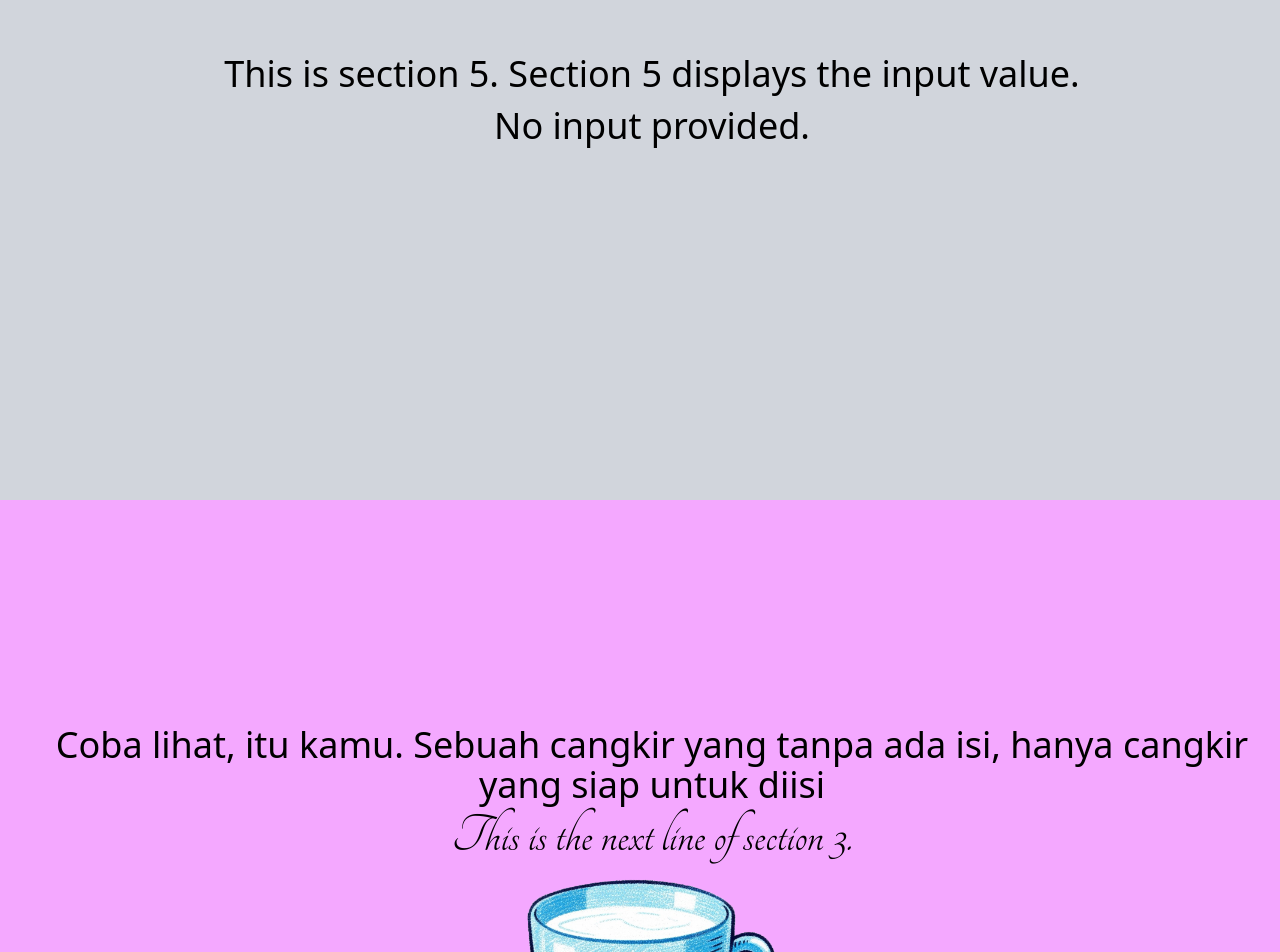
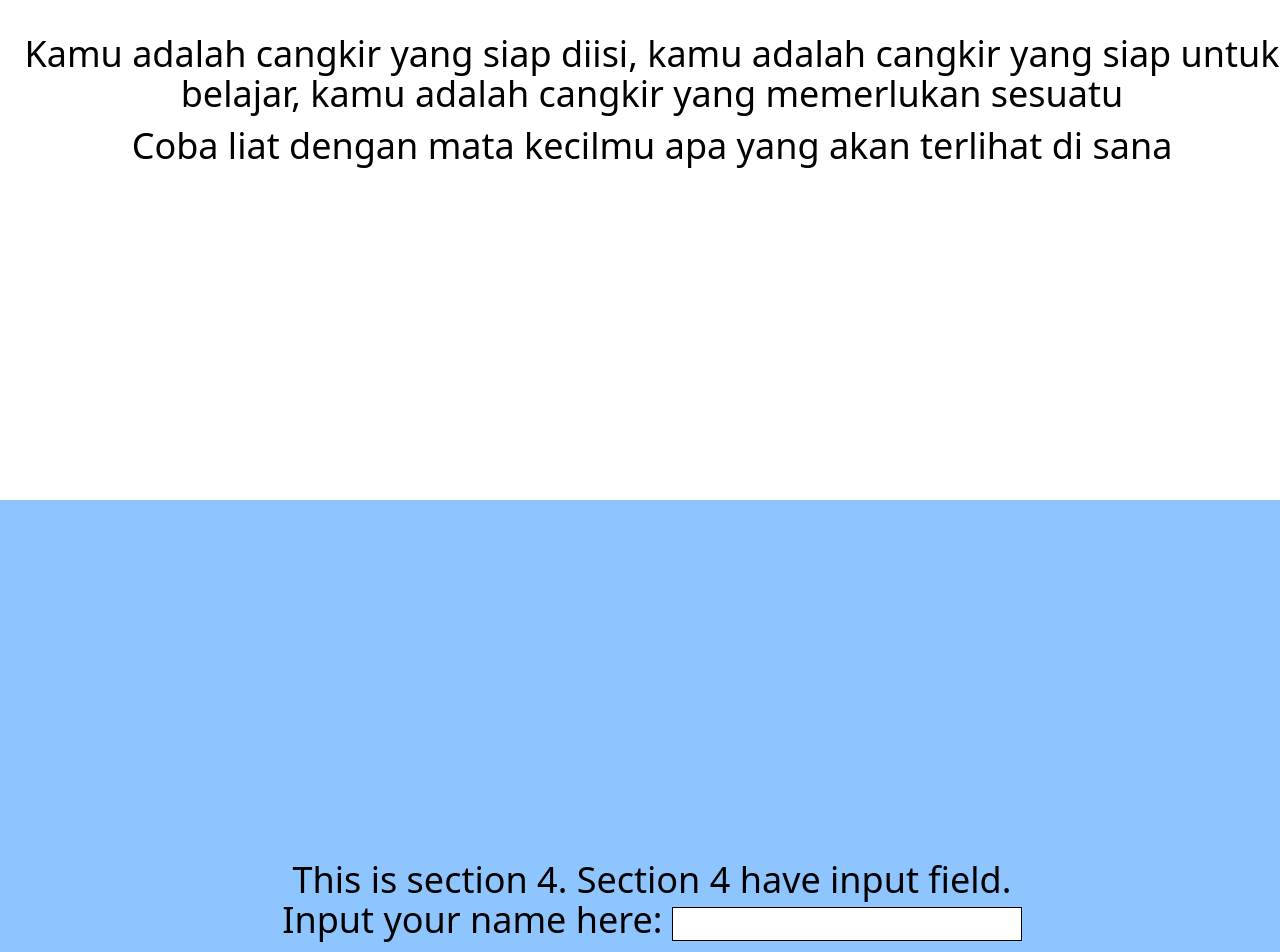
Before and after one commit to KaonWry/your-needs-everyday, a Next.js app: page / in a window 1280 px wide. Shown: the part 2700-3652 px from the top of the page. Built offline with nearby package versions, Linux system fonts and the light colour scheme.

Commit message:
Filling up the content

```diff
--- a/app/components/section3.js
+++ b/app/components/section3.js
@@ -6,9 +6,7 @@ const Section3 = () => {
       <div className="sections-content">
         <p>
           Coba lihat, itu kamu. Sebuah cangkir yang tanpa ada isi, hanya cangkir yang siap untuk diisi <br />
-          <span className="font-tangerine">
-            This is the next line of section 3.
-          </span>
+          <span className="font-tangerine">Kamu adalah cangkir itu</span>
         </p>
         <Image
           className=""
--- /dev/null
+++ b/app/components/section4.js
@@ -0,0 +1,16 @@
+const Section4=()=>{
+
+    return(
+        <section className="sections">
+            <div className="sections-content">
+                <p>
+                    Kamu adalah cangkir yang siap diisi, kamu adalah cangkir yang siap untuk belajar, kamu adalah cangkir yang memerlukan sesuatu
+                </p>
+                <p>
+                   Coba liat dengan mata kecilmu apa yang akan terlihat di sana
+                </p>
+            </div>
+        </section>
+    );
+};
+export default Section4;
--- a/app/page.js
+++ b/app/page.js
@@ -3,6 +3,7 @@ import { useState } from "react";
 import Section1 from "./components/section1";
 import Section2 from "./components/section2";
 import Section3 from "./components/section3";
+import Section4 from "./components/section4";
 import SectionInput from "./components/sectionInput";
 import SectionOutput from "./components/sectionOutput";
 import Footer from "./components/footer";
@@ -24,6 +25,13 @@ export default function Home() {
       to: "to-blue-300",
       component: <Section2 />,
     },
+    { bg: "bg-fuchsia-300", component: <Section3 /> },
+    {
+      bg: "bg-maroon-300",
+      from: "from-maroon-300",
+      to: "to-black-300",
+      component: <Section4 />,
+    },
     {
       component: (
         <SectionInput inputValue={inputValue} setInputValue={setInputValue} />
@@ -38,7 +46,6 @@ export default function Home() {
       from: "from-gray-300",
       to: "to-fuchsia-300",
     },
-    { bg: "bg-fuchsia-300", component: <Section3 /> },
   ];
 
   return (
```
